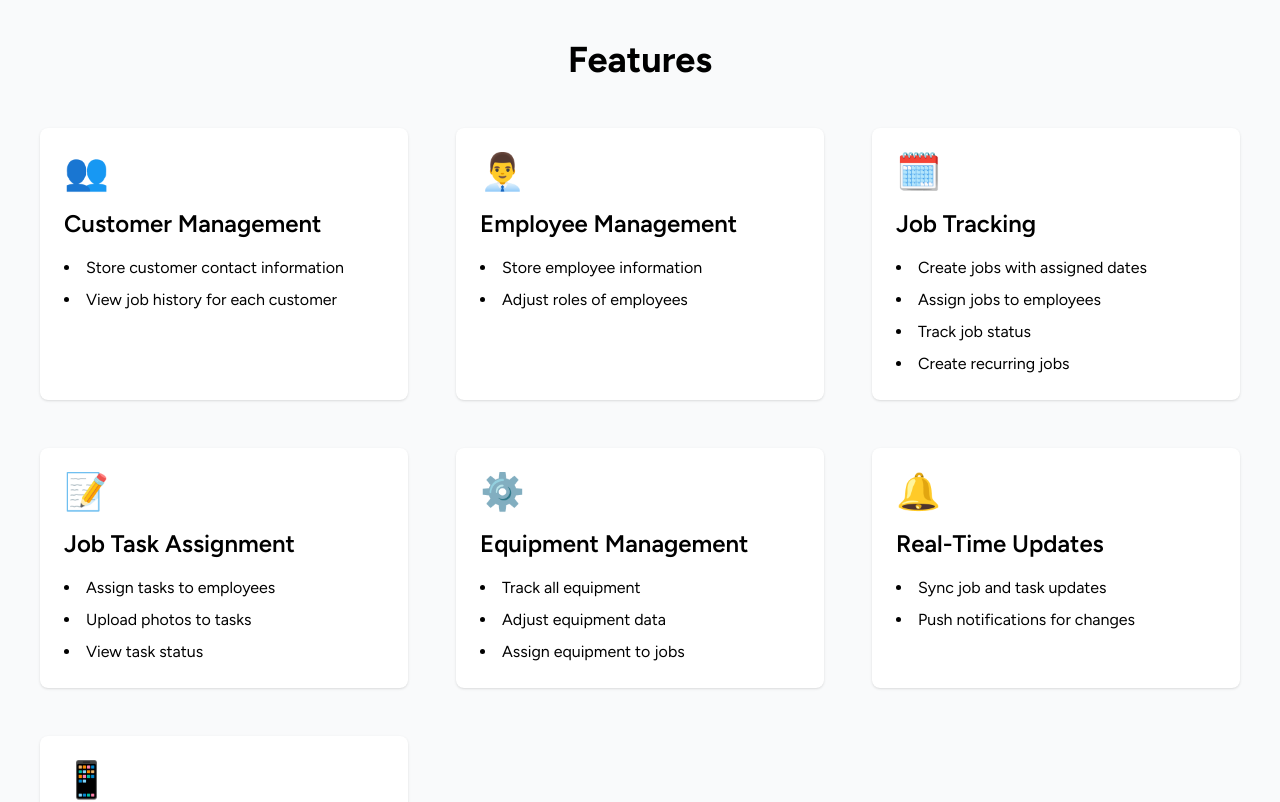
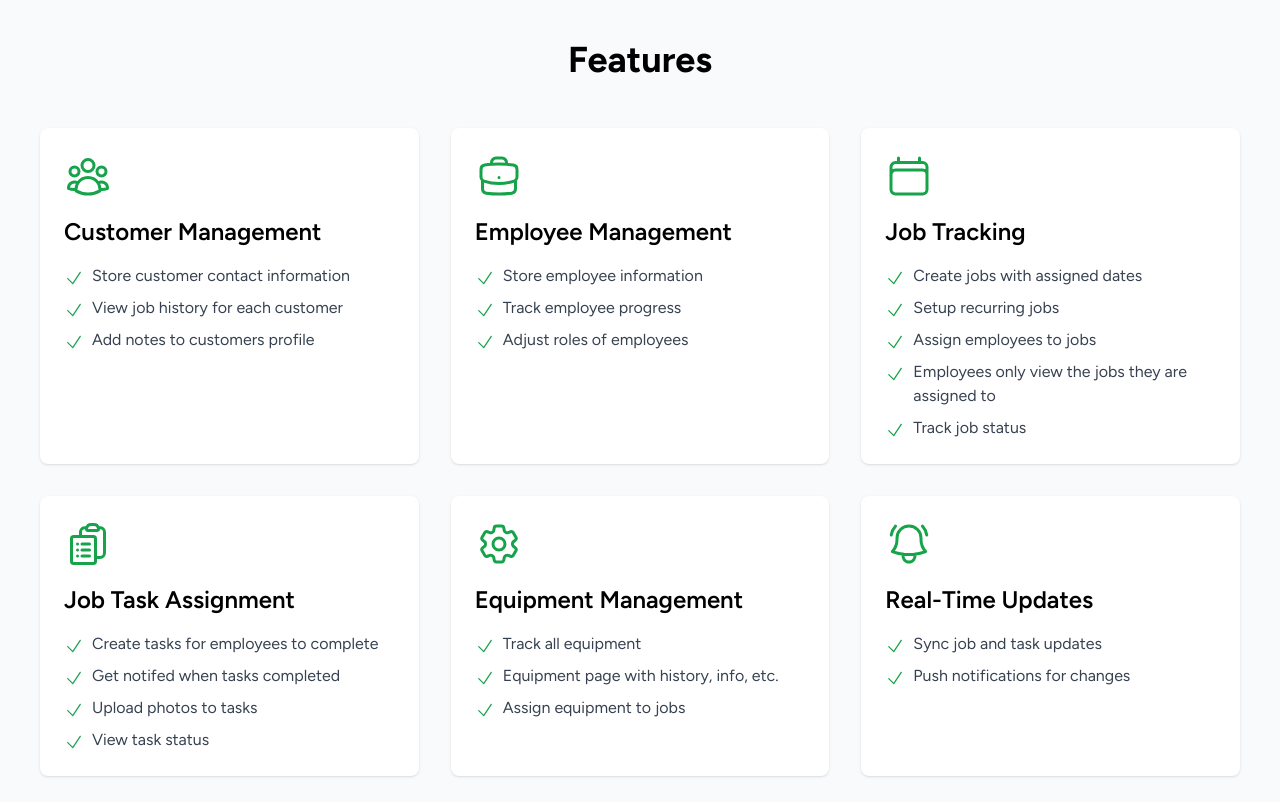
Before and after one commit to Grupith/kamodo, a Next.js app: page / in a window 1280 px wide. Shown: the part 1800-2602 px from the top of the page. Built offline with nearby package versions, Linux system fonts and the light colour scheme.

Commit message:
updated features section styling

```diff
--- a/app/page.tsx
+++ b/app/page.tsx
@@ -1,6 +1,17 @@
 "use client";
 import React, { useState } from "react";
-import { Bars3Icon, XMarkIcon } from "@heroicons/react/24/outline";
+import {
+  Bars3Icon,
+  XMarkIcon,
+  UserGroupIcon,
+  BriefcaseIcon,
+  CalendarIcon,
+  ClipboardDocumentListIcon,
+  Cog6ToothIcon,
+  BellAlertIcon,
+  DevicePhoneMobileIcon,
+  CheckIcon,
+} from "@heroicons/react/24/outline";
 import Image from "next/image";
 import DashboardMockup from "../public/images/dashboard-mockup.svg";
 import DashboardMockupDark from "../public/images/dashboard-mockup-dark.svg";
@@ -220,54 +231,58 @@ const Home = () => {
           className="container mx-auto px-10"
         >
           <h2 className="text-4xl font-bold mb-12 text-center">Features</h2>
-          <div className="grid grid-cols-1 md:grid-cols-2 lg:grid-cols-3 gap-12">
+          <div className="grid grid-cols-1 md:grid-cols-2 lg:grid-cols-3 gap-8">
             {/* Feature Items */}
             <FeatureItem
-              icon="👥"
+              Icon={UserGroupIcon}
               title="Customer Management"
               features={[
                 "Store customer contact information",
                 "View job history for each customer",
+                "Add notes to customers profile",
               ]}
             />
             <FeatureItem
-              icon="👨‍💼"
+              Icon={BriefcaseIcon}
               title="Employee Management"
               features={[
                 "Store employee information",
+                "Track employee progress",
                 "Adjust roles of employees",
               ]}
             />
             <FeatureItem
-              icon="🗓️"
+              Icon={CalendarIcon}
               title="Job Tracking"
               features={[
                 "Create jobs with assigned dates",
-                "Assign jobs to employees",
+                "Setup recurring jobs",
+                "Assign employees to jobs",
+                "Employees only view the jobs they are assigned to",
                 "Track job status",
-                "Create recurring jobs",
               ]}
             />
             <FeatureItem
-              icon="📝"
+              Icon={ClipboardDocumentListIcon}
               title="Job Task Assignment"
               features={[
-                "Assign tasks to employees",
+                "Create tasks for employees to complete",
+                "Get notifed when tasks completed",
                 "Upload photos to tasks",
                 "View task status",
               ]}
             />
             <FeatureItem
-              icon="⚙️"
+              Icon={Cog6ToothIcon}
               title="Equipment Management"
               features={[
                 "Track all equipment",
-                "Adjust equipment data",
+                "Equipment page with history, info, etc.",
                 "Assign equipment to jobs",
               ]}
             />
             <FeatureItem
-              icon="🔔"
+              Icon={BellAlertIcon}
               title="Real-Time Updates"
               features={[
                 "Sync job and task updates",
@@ -275,7 +290,7 @@ const Home = () => {
               ]}
             />
             <FeatureItem
-              icon="📱"
+              Icon={DevicePhoneMobileIcon}
               title="Mobile-First Design"
               features={[
                 "Responsive design for mobile users",
@@ -367,18 +382,25 @@ const Home = () => {
 };
 
 interface FeatureItemProps {
-  icon: string;
+  Icon: React.ElementType;
   title: string;
   features: string[];
 }
 
-const FeatureItem: React.FC<FeatureItemProps> = ({ icon, title, features }) => (
-  <div className="bg-white p-6 rounded-lg shadow hover:shadow-lg transition-shadow dark:bg-gray-800 dark:text-white">
-    <div className="text-4xl mb-4">{icon}</div>
+const FeatureItem: React.FC<FeatureItemProps> = ({ Icon, title, features }) => (
+  <div className="bg-white p-6 rounded-lg shadow hover:shadow-xl transition-shadow dark:bg-gray-800 dark:text-white">
+    <div className="mb-4">
+      <Icon className="h-12 w-12 text-green-600" />
+    </div>
     <h3 className="text-2xl font-semibold mb-4">{title}</h3>
-    <ul className="list-disc list-inside text-black dark:text-gray-200 space-y-2">
+    <ul className="space-y-2">
       {features.map((feature, index) => (
-        <li key={index}>{feature}</li>
+        <li key={index} className="flex items-start">
+          <CheckIcon className="h-5 w-5 text-green-600 flex-shrink-0 mt-1" />
+          <span className="ml-2 text-gray-700 dark:text-gray-300">
+            {feature}
+          </span>
+        </li>
       ))}
     </ul>
   </div>
```
